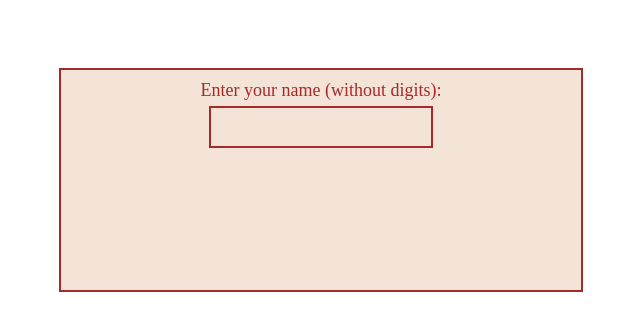
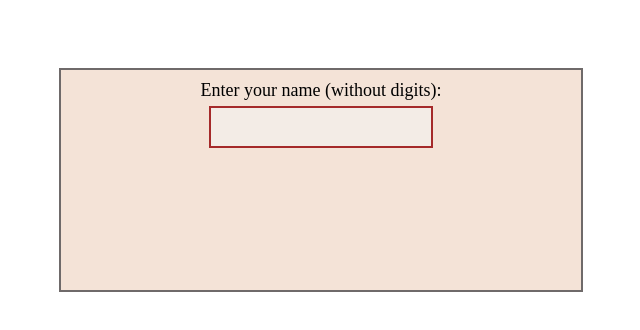
Before and after one commit to PetrKavan31/JavaScript, a plain HTML site: page index_23_test.html in a window 1280 px wide. Shown: the whole page, without its empty margins (319-959 px from the left). Drawn offline with Linux system fonts and the light colour scheme.

Commit message:
edit colors

```diff
--- a/index_23_test.html
+++ b/index_23_test.html
@@ -10,9 +10,9 @@
         margin: 20px auto;
         background-color: #f4e3d7; /* Light brown background */
         padding: 10px;
-        border: 2px solid brown;
-        width: 500px; /* Resize to 500px */
-        height: 200px; /* Resize to 500px */
+        border: 2px solid rgb(111, 106, 106);
+        width: 500px;
+        height: 200px;
         position: absolute;
         top: 20%;
         left: 50%;
@@ -21,7 +21,7 @@
 
     label {
         display: block;
-        color: brown;
+        color: rgb(0, 0, 0);
         font-size: 18px;
         margin-bottom: 5px;
     }
@@ -29,9 +29,9 @@
     #username {
         padding: 10px;
         border: 2px solid brown;
-        background-color: #f4e3d7; /* Light brown background */
+        background-color: #f3ece6; /* Light brown background */
         font-size: 16px;
-        color: brown;
+        color: rgb(87, 85, 85);
         width: 200px; /* Adjust width as needed */
     }
 </style>
```
